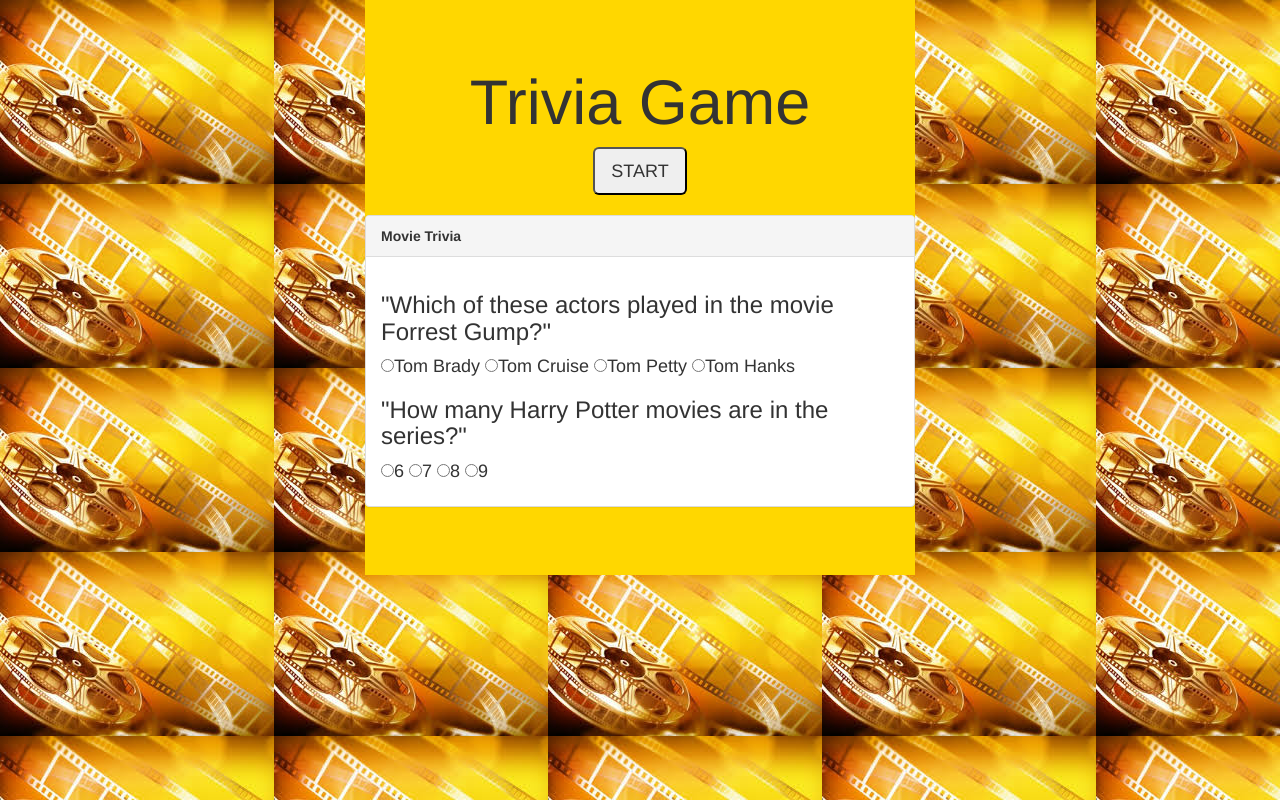
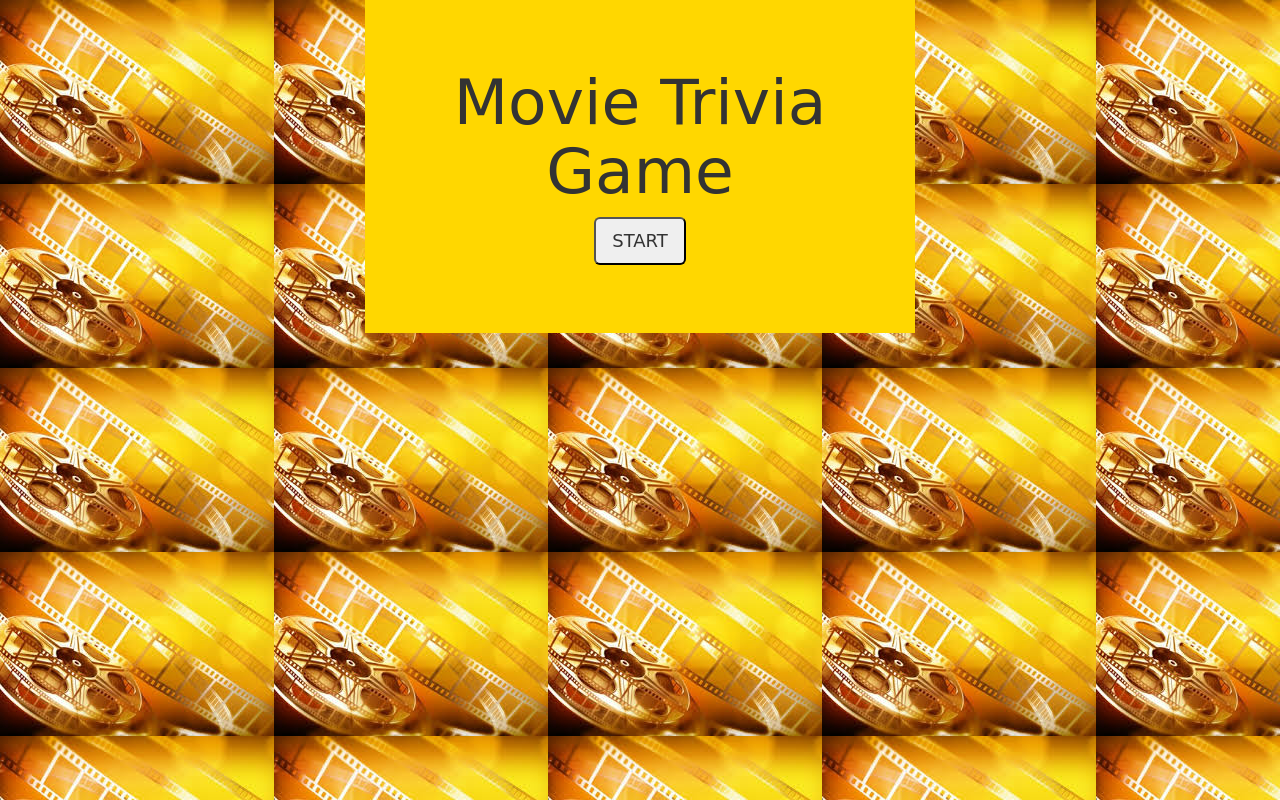
Before and after one commit to kirk733/TriviaGame, a plain HTML site: page index.html in a window 1280 px wide. Drawn offline with nearby package versions, Linux system fonts and the light colour scheme.

Commit message:
back to drawing board

```diff
--- a/assets/css/style.css
+++ b/assets/css/style.css
@@ -7,6 +7,7 @@ body{
 
 
 .jumbotron{
+	font-family: cursive;
 	background-color: gold;
 	max-width: 550px;
 }
--- a/index.html
+++ b/index.html
@@ -20,36 +20,12 @@
 </head>
 <body>
 	 <div class="jumbotron center-block">
-    	<h1 class="text-center">Trivia Game</h1>
+    	<h1 class="text-center">Movie Trivia Game</h1>
       <button class="center-block btn-lg" id="button1">START</button>
       <br>
     <!-- panel for  Total Score-->
-    <div class="panel panel-default">
-      <div class="panel-heading text-Center"><strong>Movie Trivia</strong></div>
-        <div class="panel-body" id="panelQuestions">
-                <h3 class="text-Center"> "Which of these actors played in the movie Forrest Gump?"
-                  <form action="">
-                    <h4>
-                      <input type="radio" name="tom" value="Brady">Tom Brady
-                      <input type="radio" name="tom" value="Cruise">Tom Cruise
-                      <input type="radio" name="tom" value="Petty">Tom Petty
-                      <input type="radio" name="tom" value="Hanks">Tom Hanks
-                    </h4>
-                  </form>
-                </h3>
-
-                  <h3 class="text-Center"> "How many Harry Potter movies are in the series?"
-                  <form action="">
-                    <h4>
-                      <input type="radio" name="tom" value="6">6
-                      <input type="radio" name="tom" value="7">7
-                      <input type="radio" name="tom" value="8">8
-                      <input type="radio" name="tom" value="9">9
-                    </h4>
-                  </form>
-                </h3>
-        </div>
-    </div>
+      <div id="question"></div>
+        <div id="answer"></div>
   </div>
 </body>
 </html>
```
Also changed, not shown: index_previous.html (added, +55 -0 lines).
